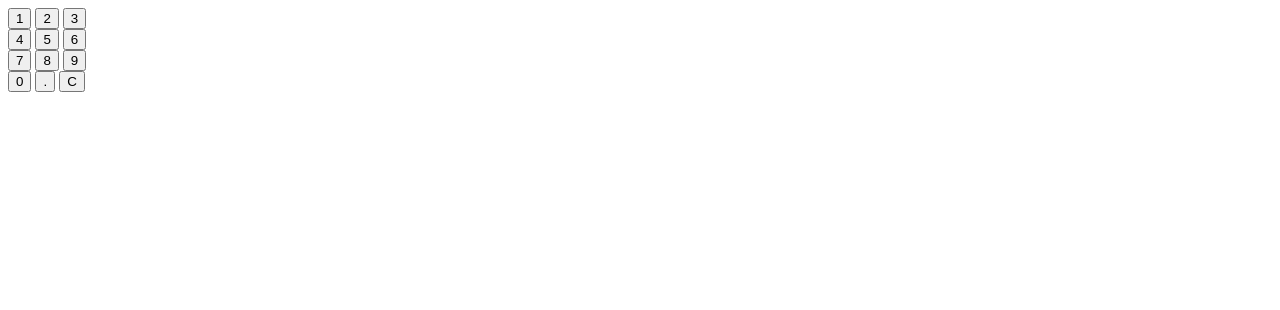
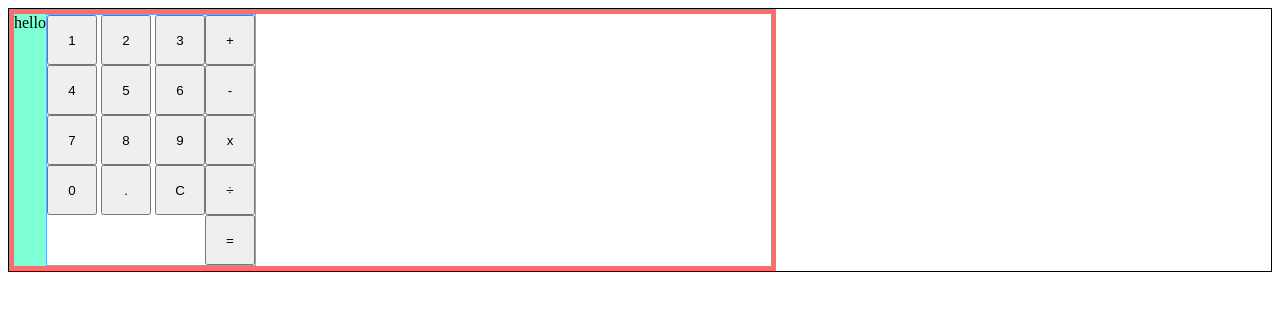
Before and after one commit to callsign-doc/Calculator, a plain HTML site: page index.html in a window 1280 px wide. Drawn offline with Linux system fonts and the light colour scheme.

Commit message:
Add basic number and button operator and allign

```diff
--- a/index.html
+++ b/index.html
@@ -4,11 +4,17 @@
     <meta charset="UTF-8">
     <meta name="viewport" content="width=device-width, initial-scale=1.0">
     <title>Calculate N Dominate</title>
+    <link rel="stylesheet" href="style.css">
 </head>
 
 <body>
     <div id="mainContainer">
         <div id="calculatorContainer">
+            <div id="display">
+                hello
+            </div>
+
+            <div id="buttonContainer">
                 <div id="numberContainer">
                     <div id="row1">
                         <button>1</button>
@@ -33,12 +39,20 @@
                         <button>.</button>
                         <button>C</button>
                     </div>
-
+                </div>
+                <div id="operatorColumn">
+                    <button>+</button>
+                    <button>-</button>
+                    <button>x</button>
+                    <button>÷</button>
+                    <button>=</button>
                 </div>
 
             </div>
         </div>
 
+    </div>
+
     <script src="script.js"></script>
 </body>
 </html>
--- a/style.css
+++ b/style.css
@@ -1,8 +1,41 @@
 #mainContainer {
+    border: 1px solid #000;
+}
+
+#calculatorContainer {
+    border: 5px solid #ff6c6c;
+
+    display: flex;
+    flex-shrink: 0;
+
+
+    width: 60%;
+}
+
+#display {
+    background-color: aquamarine;
+}
+
+#buttonContainer {
+    border: 1px solid #6ca7ff;
+
+    display: flex;
+    flex-shrink: 0;
+    flex-direction: row;
+    flex-wrap: nowrap;
+}
+
+#numberContainer {
+    display: flex;
+    flex-direction: column;
+}
+
+#operatorColumn {
     display: flex;
     flex-direction: column;
 }
 
 button {
-    margin: 3px;
+    height: 50px;
+    width: 50px;
 }
```
Lines whose indentation alone changed are shown as unchanged.
